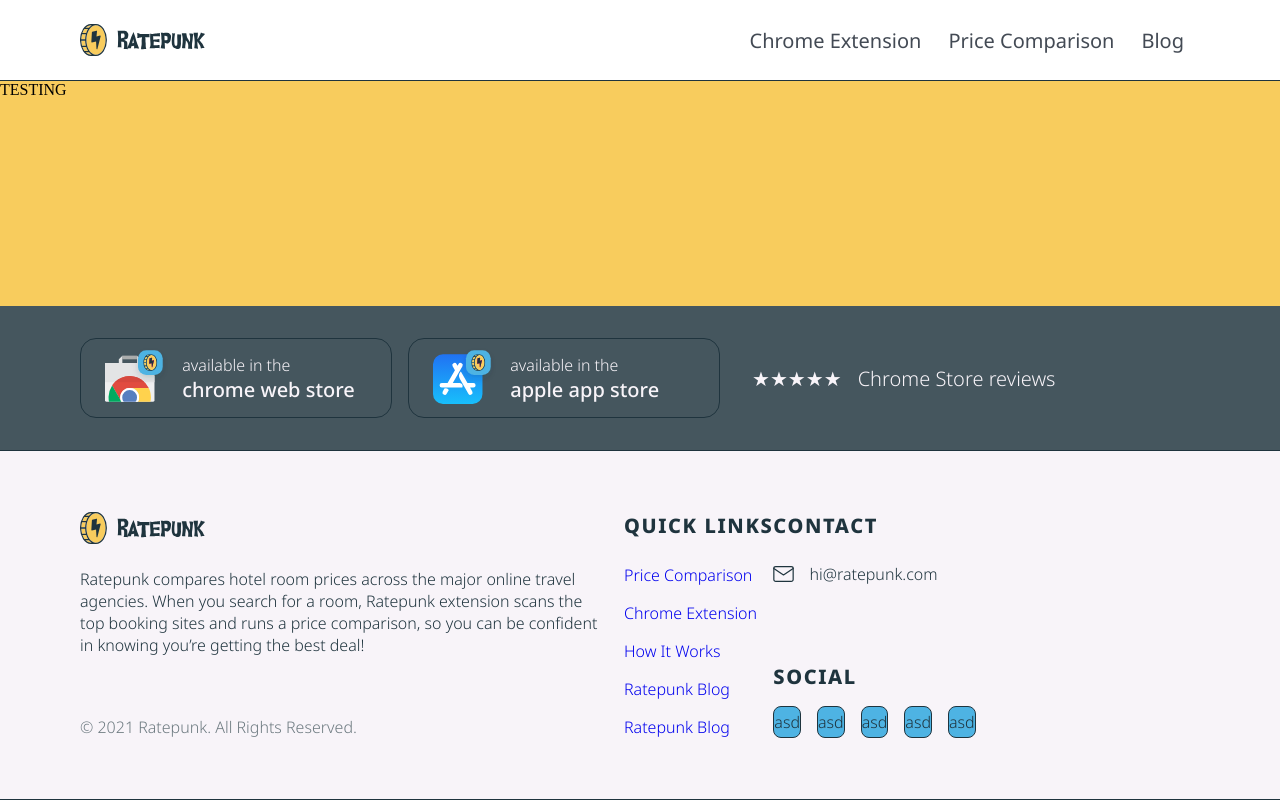
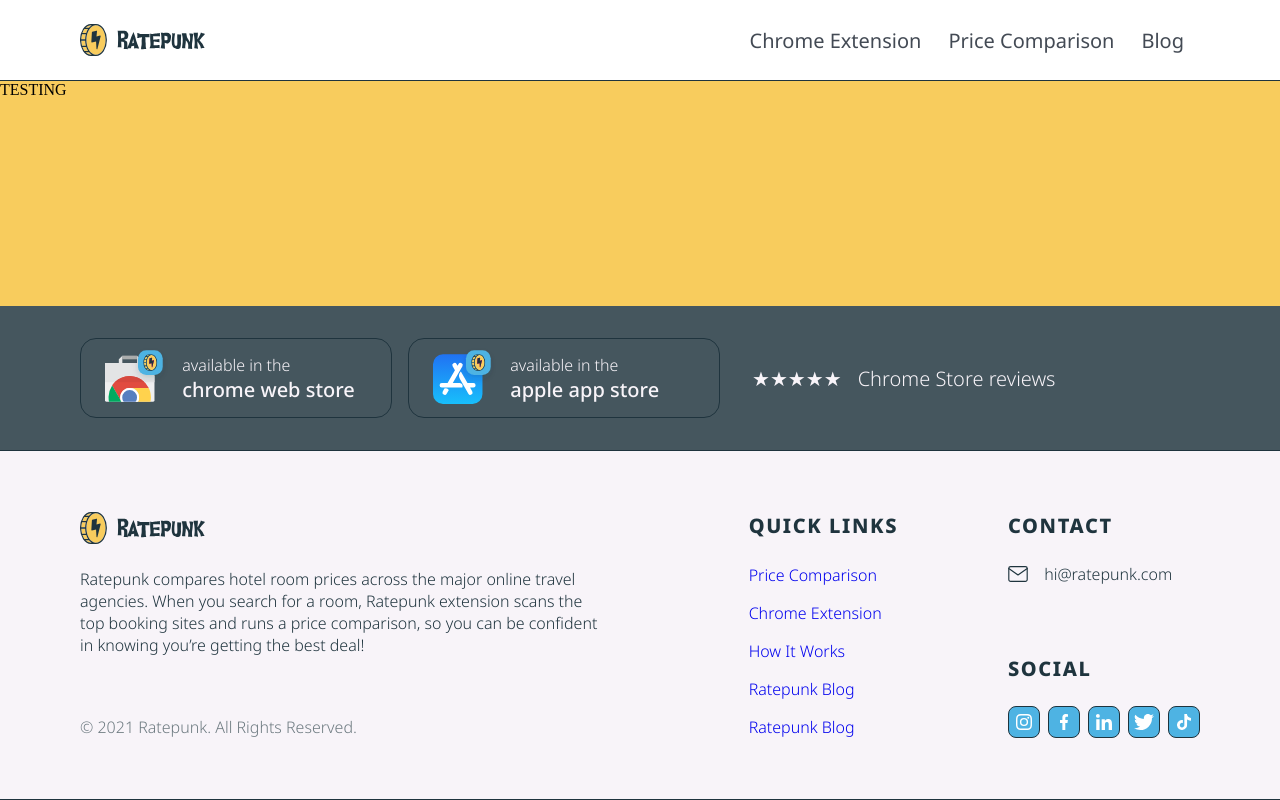
Before and after one commit to mixer1995/ratepunkPromo, a Next.js app: page / in a window 1280 px wide. Built offline with nearby package versions, Linux system fonts and the light colour scheme.

Commit message:
Finished footer component

```diff
--- a/components/Footer.module.scss
+++ b/components/Footer.module.scss
@@ -43,6 +43,8 @@
             height: 226px;
             display: flex;
             flex-direction: row;
+            justify-content: flex-end;
+            gap: 110px;
 
             div {
                 display: flex;
@@ -58,6 +60,7 @@
 
             div:first-child {
                 width: 544px;
+                margin-right: auto;
 
                 span {
                     color: #6D7A80;
@@ -120,11 +123,13 @@
                     margin-top: auto;
                     flex-direction: column;
                     align-items: start;
+                    gap: 24px;
 
                     div {
                         display: flex;
                         flex-direction: row;
                         width: auto;
+                        gap: 8px;
                     }
                 }
 
--- a/components/Footer.tsx
+++ b/components/Footer.tsx
@@ -52,10 +52,10 @@ const Footer = () => {
               <span>SOCIAL</span>
               <div>
                 <SocialLink picSrc={instaLogo.src} short="insta" />
-                <SocialLink picSrc={instaLogo.src} short="fb" />
-                <SocialLink picSrc={instaLogo.src} short="linked" />
-                <SocialLink picSrc={instaLogo.src} short="twit" />
-                <SocialLink picSrc={instaLogo.src} short="tick" />
+                <SocialLink picSrc={fbLogo.src} short="fb" />
+                <SocialLink picSrc={linkedLogo.src} short="linked" />
+                <SocialLink picSrc={twitLogo.src} short="twit" />
+                <SocialLink picSrc={tickLogo.src} short="tick" />
               </div>
             </div>
           </div>
--- a/components/SocialLink.module.scss
+++ b/components/SocialLink.module.scss
@@ -1,8 +1,10 @@
 .link {
     cursor: pointer;
-    width: 30px;
-    height: 30px;
+    width: 30px !important;
+    height: 30px !important;
     border: 1px solid #1F343E;
     background-color: #4EB3E3;
     border-radius: 8px;
+    display: flex;
+    justify-content: center !important;
 }
--- a/components/SocialLink.tsx
+++ b/components/SocialLink.tsx
@@ -3,7 +3,9 @@ import styles from './SocialLink.module.scss'
 
 const SocialLink = ({picSrc, short} : {picSrc: string, short: string}) => {
   return (
-    <div className={styles.link} onClick={() => { window.open("#",'new_window');}}>asd</div>
+    <div className={styles.link} onClick={() => { window.open("#",'new_window');}}>
+      <img src={picSrc} alt="" />
+    </div>
   )
 }
 
```
